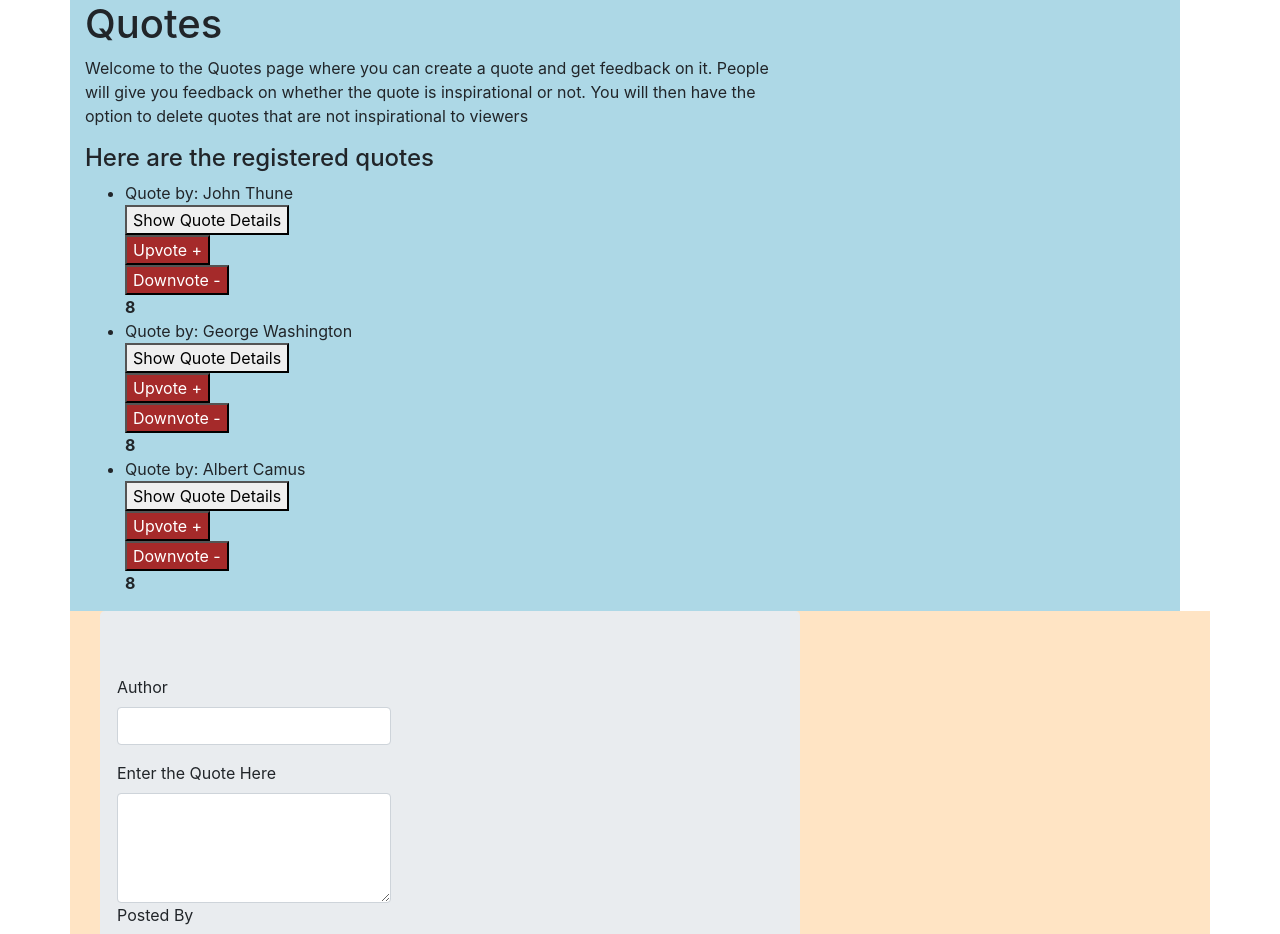
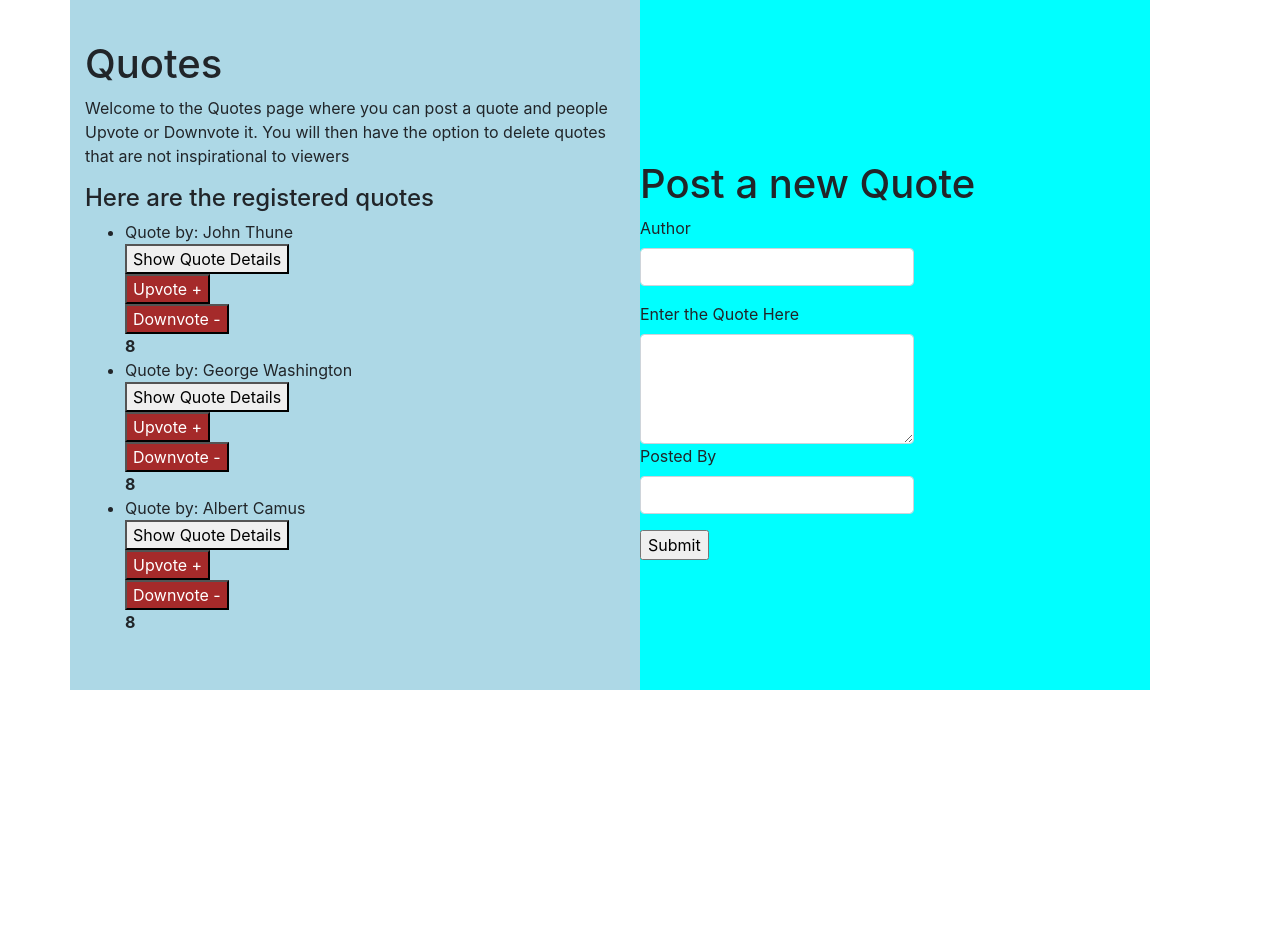
Before and after one commit to samoluoch/quotes, an Angular app: page / in a window 1280 px wide. Shown: the top 934 px of the page. After the commit the page ends 800 px from the top, so only its background shows below. Built offline with nearby package versions, Linux system fonts and the light colour scheme.

Commit message:
restyled the appearance and removed the jumbotron classes. Put both the quotes form and quote display area under one row

```diff
--- a/src/app/quote-forms/quote-forms.component.css
+++ b/src/app/quote-forms/quote-forms.component.css
@@ -0,0 +1,9 @@
+#form-group {
+  background-color: aqua;
+  width: 100%;
+  padding-top: 160px;
+  margin-bottom: 0%;
+  padding-bottom: 130px;
+  margin-right: 0%;
+  margin-left: -30px;
+}
--- a/src/app/quote-forms/quote-forms.component.html
+++ b/src/app/quote-forms/quote-forms.component.html
@@ -1,6 +1,6 @@
 <div class="container-fluid">
-  <div class="jumbotron">
-    <div class="row">
+  <div class="row" id="form-group">
+    <h1>Post a new Quote</h1>
     <form> <!--(ngSubmit)='submitQuote()' #quoteForm='ngForm'-->
       <div class="form-group">
 
@@ -21,4 +21,3 @@
     </form>
   </div>
 </div>
-</div>
--- a/src/app/quotes/quotes.component.css
+++ b/src/app/quotes/quotes.component.css
@@ -12,6 +12,3 @@
   background-color: brown;
   color: white;
 }
-#quote-form {
-  background-color: bisque;
-}
--- a/src/app/quotes/quotes.component.html
+++ b/src/app/quotes/quotes.component.html
@@ -1,10 +1,8 @@
 <div class="container">
-  <div class="row" id="quoteInfo">
-    <div class="col-md-8">
+  <div class="row">
+    <div class="col-md-6" id="quoteInfo">
         <h1>Quotes</h1>
-        <p>Welcome to the Quotes page where you can create a quote and get feedback on it.
-           People will give you feedback on whether the quote is inspirational or not.
-          You will then have the option to delete quotes that are not inspirational to viewers</p>
+        <p>Welcome to the Quotes page where you can post a quote and people Upvote or Downvote it. You will then have the option to delete quotes that are not inspirational to viewers</p>
 
         <h4>Here are the registered quotes</h4>
         <ul>
@@ -30,14 +28,8 @@
           </div>
         </ul>
     </div>
+    <div class="col-md-6" id="quote-form">
+        <app-quote-forms (addQuote)="addNewQuote($event)"></app-quote-forms>
+    </div>
   </div>
 </div>
-
-
-<div class="container">
-    <div class="row" id="quote-form">
-      <div class="col-md-8">
-          <app-quote-forms (addQuote)="addNewQuote($event)"></app-quote-forms>
-      </div>
-    </div>
-  </div>
```
Lines whose indentation alone changed are shown as unchanged.
